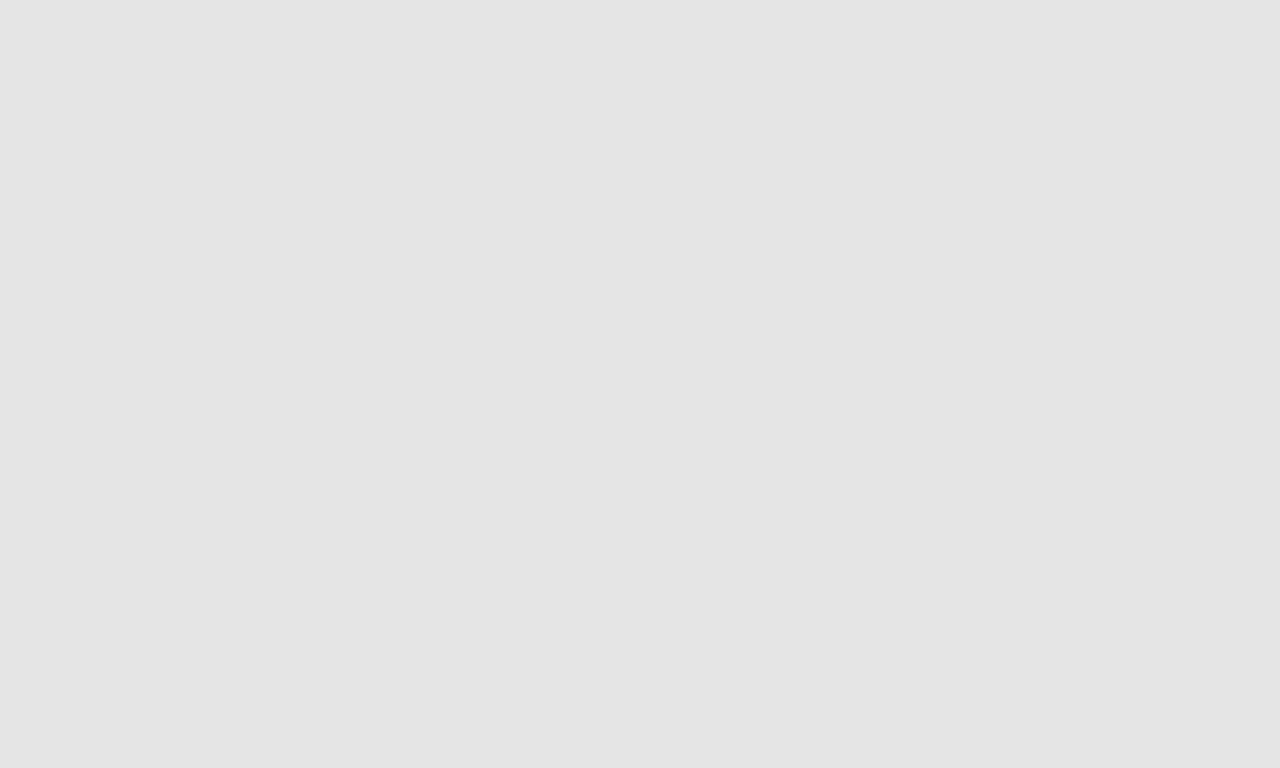
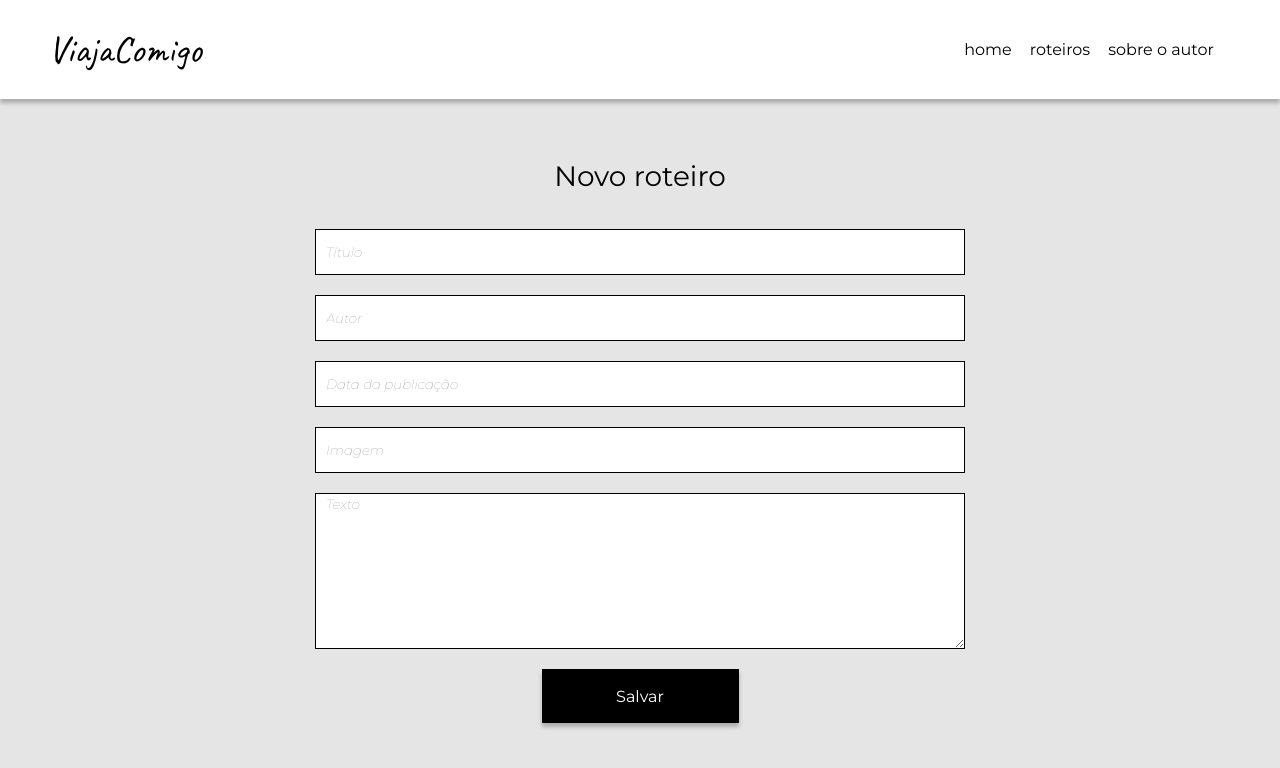
Before and after one commit to vinicalmeida38/blog-viaja-comigo, a React (Create React App) app: page /novo-roteiro in a window 1280 px wide. Shown: the top 768 px of the page. Built offline with nearby package versions, Linux system fonts and the light colour scheme.

Commit message:
Build GuideForm structure and the NewGuide page

```diff
--- a/src/App.css
+++ b/src/App.css
@@ -20,3 +20,26 @@ body {
 .content_page {
   padding: 0 100px;
 }
+
+.input {
+  border: 1px solid #000000;
+  box-sizing: border-box;
+  padding-left: 10px;
+  outline: none;
+}
+
+.input::placeholder {
+  font-family: "Montserrat";
+  font-style: italic;
+  color: #908e8e;
+}
+
+.button {
+  background: #000000;
+  border: none;
+  box-shadow: 0px 4px 4px rgba(0, 0, 0, 0.25);
+  color: #ffffff;
+  font-size: 16px;
+  font-family: "Montserrat";
+  cursor: pointer;
+}
--- /dev/null
+++ b/src/components/GuideForm/GuideForm.css
@@ -0,0 +1,25 @@
+.guide__form {
+  display: flex;
+  flex-direction: column;
+  align-items: center;
+}
+
+.guide__form--input {
+  width: 650px;
+  height: 46px;
+}
+
+.guide__form--input + .guide__form--input {
+  margin-top: 20px;
+}
+
+.guide__form--textarea {
+  margin-top: 20px;
+  width: 650px;
+}
+
+.guide__form--btn {
+  width: 197px;
+  height: 54px;
+  margin-top: 20px;
+}
--- /dev/null
+++ b/src/components/GuideForm/GuideForm.jsx
@@ -0,0 +1,56 @@
+import React from "react";
+import "./GuideForm.css";
+
+const GuideForm = ({
+  pageTitle,
+  title,
+  author,
+  publicationDate,
+  imageUrl,
+  text,
+}) => {
+  return (
+    <div>
+      <h1 className="title">{pageTitle}</h1>
+      <form className="guide__form">
+        <input
+          type="text"
+          placeholder="Título"
+          className="input guide__form--input"
+          value={title}
+        />
+        <input
+          type="text"
+          placeholder="Autor"
+          className="input guide__form--input"
+          value={author}
+        />
+        <input
+          type="text"
+          placeholder="Data da publicação"
+          className="input guide__form--input"
+          value={publicationDate}
+        />
+        <input
+          type="text"
+          placeholder="Imagem"
+          className="input guide__form--input"
+          value={imageUrl}
+        />
+        <textarea
+          id="text"
+          cols="30"
+          rows="10"
+          placeholder="Texto"
+          className="input guide__form--textarea"
+          value={text}
+        ></textarea>
+        <button type="submit" className="button guide__form--btn">
+          Salvar
+        </button>
+      </form>
+    </div>
+  );
+};
+
+export default GuideForm;
--- a/src/pages/Login/Login.css
+++ b/src/pages/Login/Login.css
@@ -19,16 +19,6 @@
 .login__form--input {
   width: 416px;
   height: 46px;
-  border: 1px solid #000000;
-  box-sizing: border-box;
-  padding-left: 10px;
-  outline: none;
-}
-
-.login__form--input::placeholder {
-  font-family: "Montserrat";
-  font-style: italic;
-  color: #908e8e;
 }
 
 .login__form--input + .login__form--input {
@@ -44,12 +34,5 @@
 .login__form--btn {
   width: 197px;
   height: 54px;
-  background: #000000;
-  border: none;
-  box-shadow: 0px 4px 4px rgba(0, 0, 0, 0.25);
-  color: #ffffff;
-  font-size: 16px;
-  font-family: "Montserrat";
   margin-top: 58px;
-  cursor: pointer;
 }
--- a/src/pages/Login/Login.jsx
+++ b/src/pages/Login/Login.jsx
@@ -8,9 +8,17 @@ const Login = () => {
         <span>ViajaComigo</span>
       </div>
       <form className="login__form">
-        <input type="text" placeholder="Email" className="login__form--input" />
-        <input type="text" placeholder="Senha" className="login__form--input" />
-        <button type="submit" className="login__form--btn">
+        <input
+          type="text"
+          placeholder="Email"
+          className="input login__form--input"
+        />
+        <input
+          type="text"
+          placeholder="Senha"
+          className="input login__form--input"
+        />
+        <button type="submit" className="button login__form--btn">
           Entrar
         </button>
       </form>
--- /dev/null
+++ b/src/pages/NewGuide/NewGuide.jsx
@@ -0,0 +1,14 @@
+import React from "react";
+import GuideForm from "../../components/GuideForm/GuideForm";
+import Header from "../../components/Header/Header";
+
+const NewGuide = () => {
+  return (
+    <>
+      <Header />
+      <GuideForm pageTitle="Novo roteiro" />
+    </>
+  );
+};
+
+export default NewGuide;
--- a/src/routes/Routes.jsx
+++ b/src/routes/Routes.jsx
@@ -4,6 +4,7 @@ import About from "../pages/About/About";
 import Guides from "../pages/Guides/Guides";
 import Home from "../pages/Home/Home";
 import Login from "../pages/Login/Login";
+import NewGuide from "../pages/NewGuide/NewGuide";
 
 const Routes = () => {
   return (
@@ -12,6 +13,7 @@ const Routes = () => {
       <Route component={Guides} path="/roteiros" />
       <Route component={About} path="/sobre" />
       <Route component={Login} path="/admin" />
+      <Route component={NewGuide} path="/novo-roteiro" />
     </BrowserRouter>
   );
 };
```
